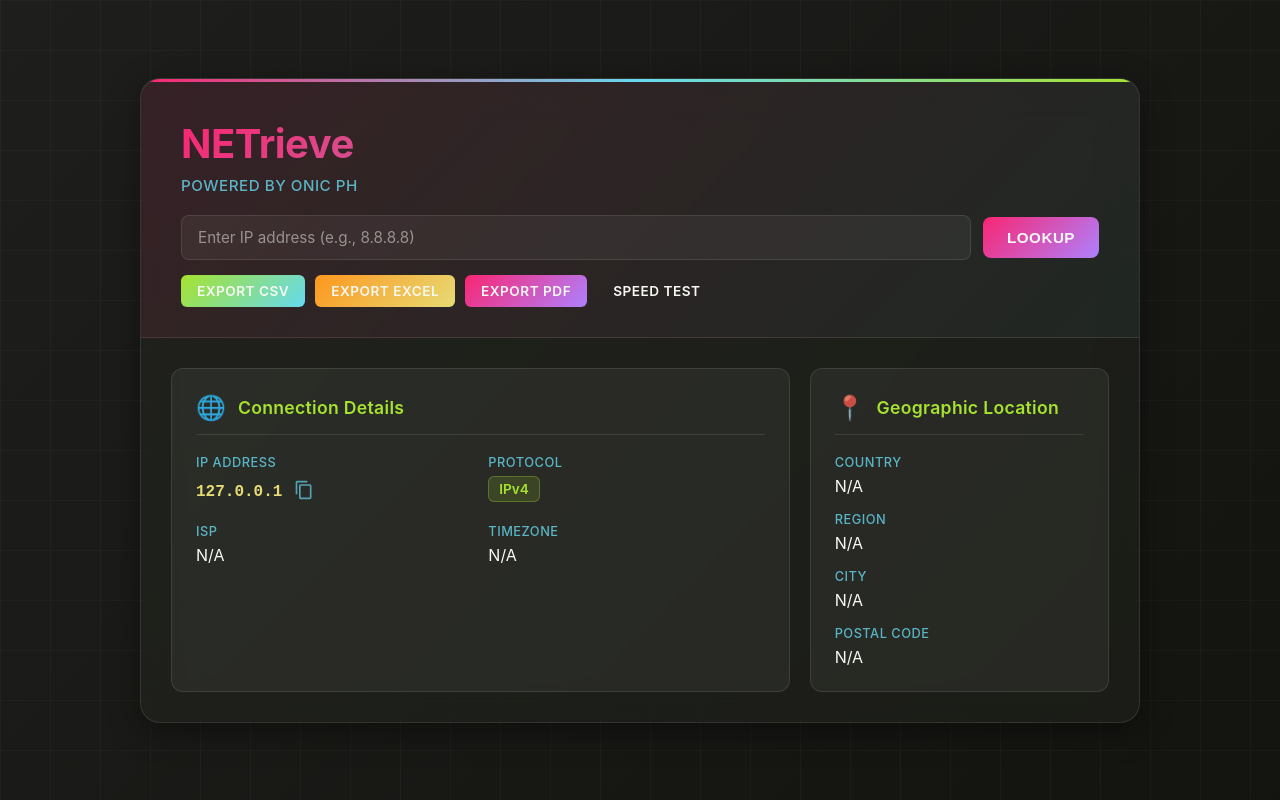
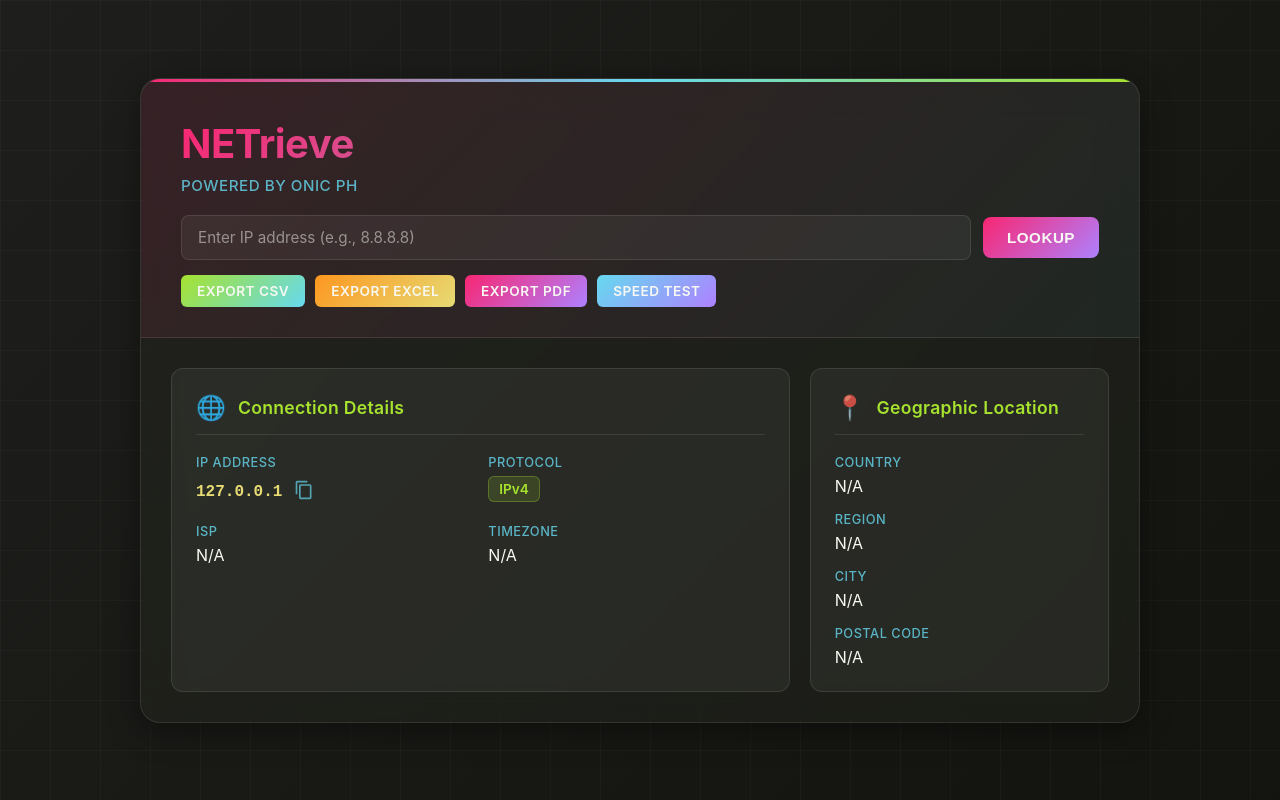
Before and after one commit to Jkmendoza007/system-integ, a Flask app: page / in a window 1280 px wide. Run offline with Flask 3, Linux system fonts and the light colour scheme; data that the repository does not hold is empty.

Commit message:
speed design

```diff
--- a/static/style.css
+++ b/static/style.css
@@ -150,7 +150,7 @@ body {
 }
 
 .speed-btn {
-  background: linear-gradient(135deg, var(--monokai-blue), var(--monokai-purple));
+  background: linear-gradient(135deg, var(--monokai-cyan), var(--monokai-purple));
 }
 
 .export-btn:hover {
```
